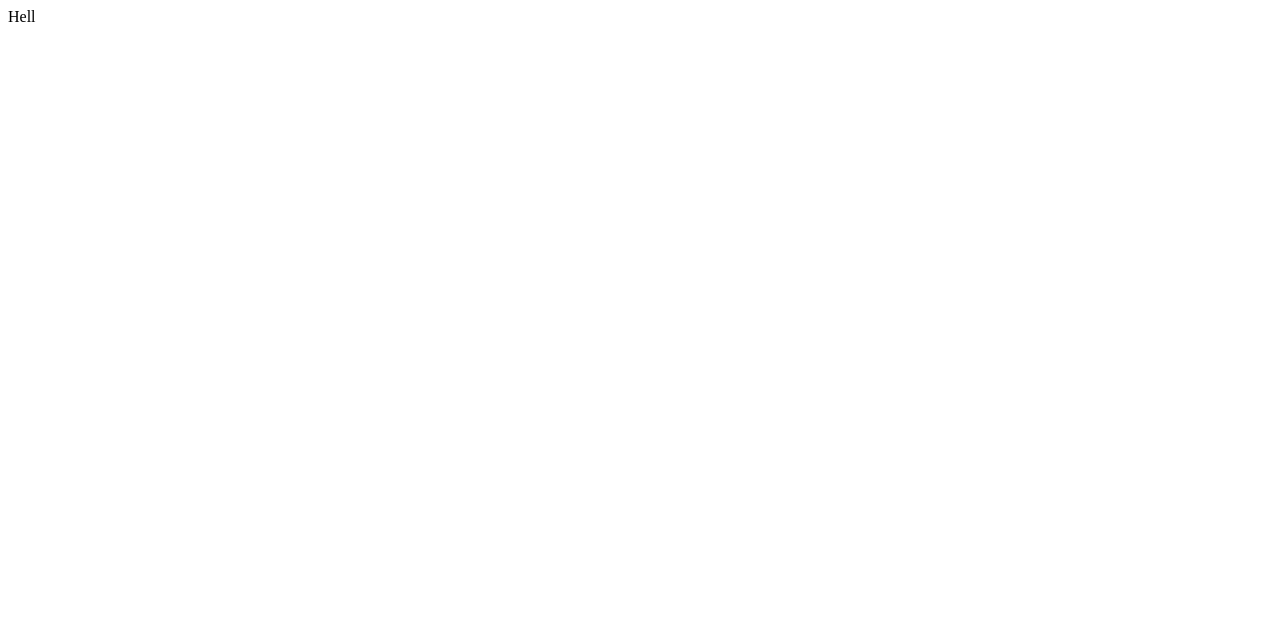
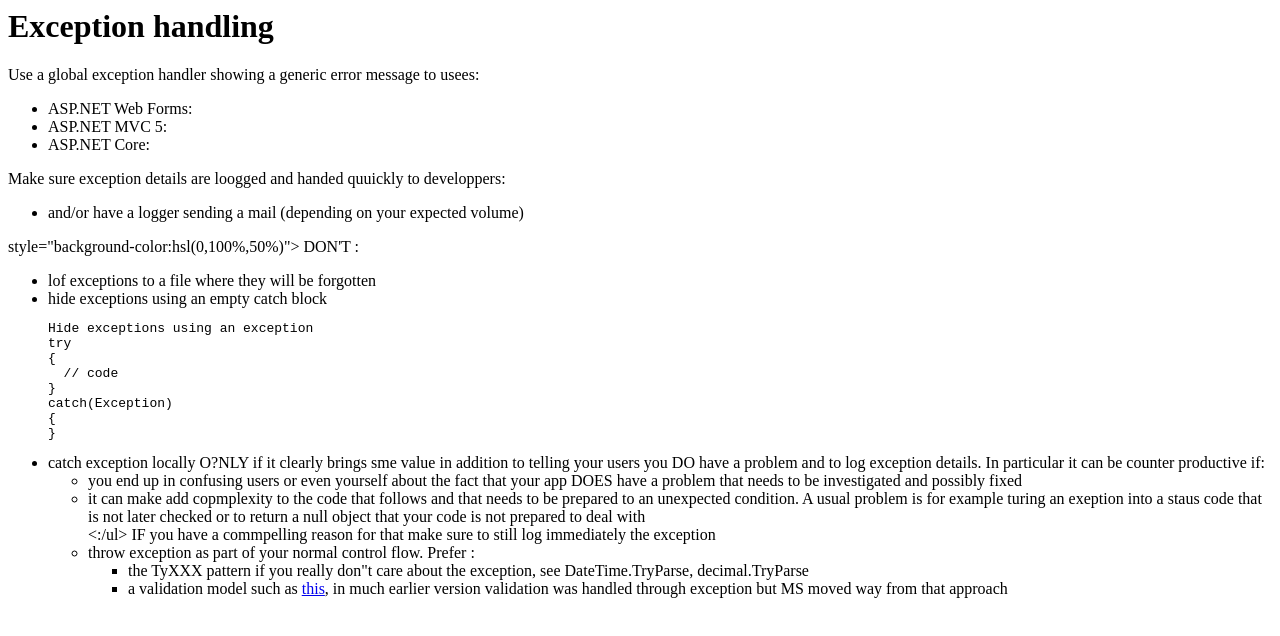
Before and after one commit to PatriceSc/patricesc.github.io, a plain HTML site: page index.html in a window 1280 px wide. Drawn offline with Linux system fonts and the light colour scheme.

Commit message:
Update index.html

```diff
--- a/index.html
+++ b/index.html
@@ -1 +1,39 @@
-Hell
+<h1>Exception handling</h1>
+Use a global exception handler showing a generic error message to usees:
+<ul>
+  <li>ASP.NET Web Forms:</li>
+  <li>ASP.NET MVC 5: </li>
+  <li>ASP.NET Core: </li>
+</ul>
+Make sure exception details are loogged and handed quuickly to developpers:
+<ul>
+  <li<by default it goes to the event log, you may want to have an alerting system in place for those events</li>
+<li>and/or have a logger sending a mail (depending on your expected volume)</li>
+  <li<and use an AOM tool such as Azure Application IOnsights, AWS CloudWatch, Elasticsearch APM</li>
+</ul>
+<div> style="background-color:hsl(0,100%,50%)">
+DON'T :
+  <ul><li>lof exceptions to a file where they will be forgotten</li>
+   <li>hide exceptions using an empty catch block</li>
+     <pre>
+<heeader>Hide exceptions using an exception</header>
+try
+{
+  // code
+}
+catch(Exception)
+{
+}
+</pre>
+    <li>catch exception locally O?NLY if it clearly brings sme value in addition to telling your users you DO have a problem and to log exception details. In particular it can be counter productive if:
+      <ul>
+        <li>you end up in confusing users or even yourself about the fact that your app DOES have a problem that needs to be investigated and possibly fixed</li>
+        <li>it can make add copmplexity to the code that follows and that needs to be prepared to an unexpected condition. A usual problem is for example turing an exeption into a staus code that is not later checked or to return a null object that your code is not prepared to deal with</li>
+      <:/ul>
+        IF you have a commpelling reason for that make sure to still log immediately the exception
+        </li>
+        <li>throw exception as part of your normal control flow. Prefer :
+          <ul>
+            <li>the TyXXX pattern if you really don"t care about the exception, see DateTime.TryParse, decimal.TryParse
+            <li>a validation model such as <a href="https://docs.microsoft.com/en-us/aspnet/core/mvc/models/validation?view=aspnetcore-5.0">this</a>, in much earlier version validation was handled through exception but MS moved way from that approach</li>
+</div>
```
